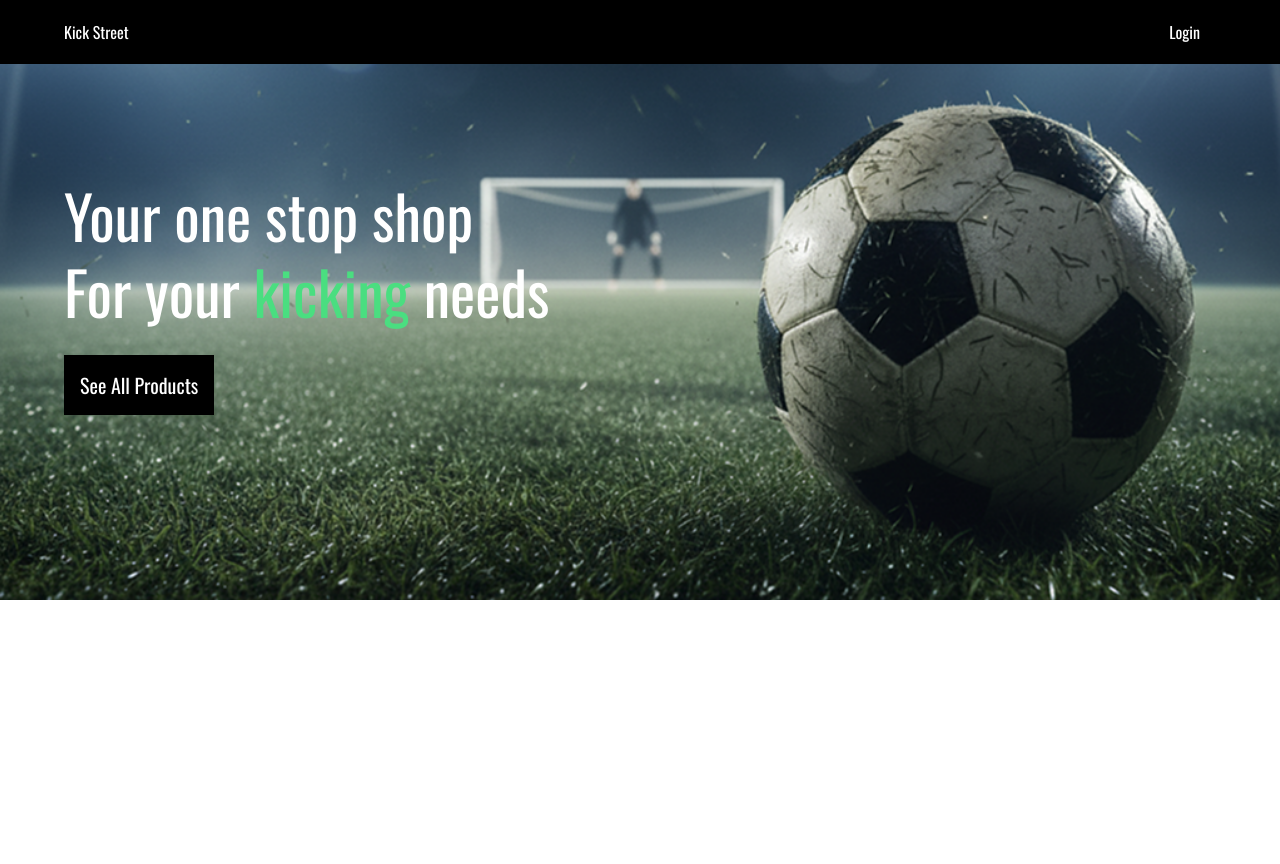
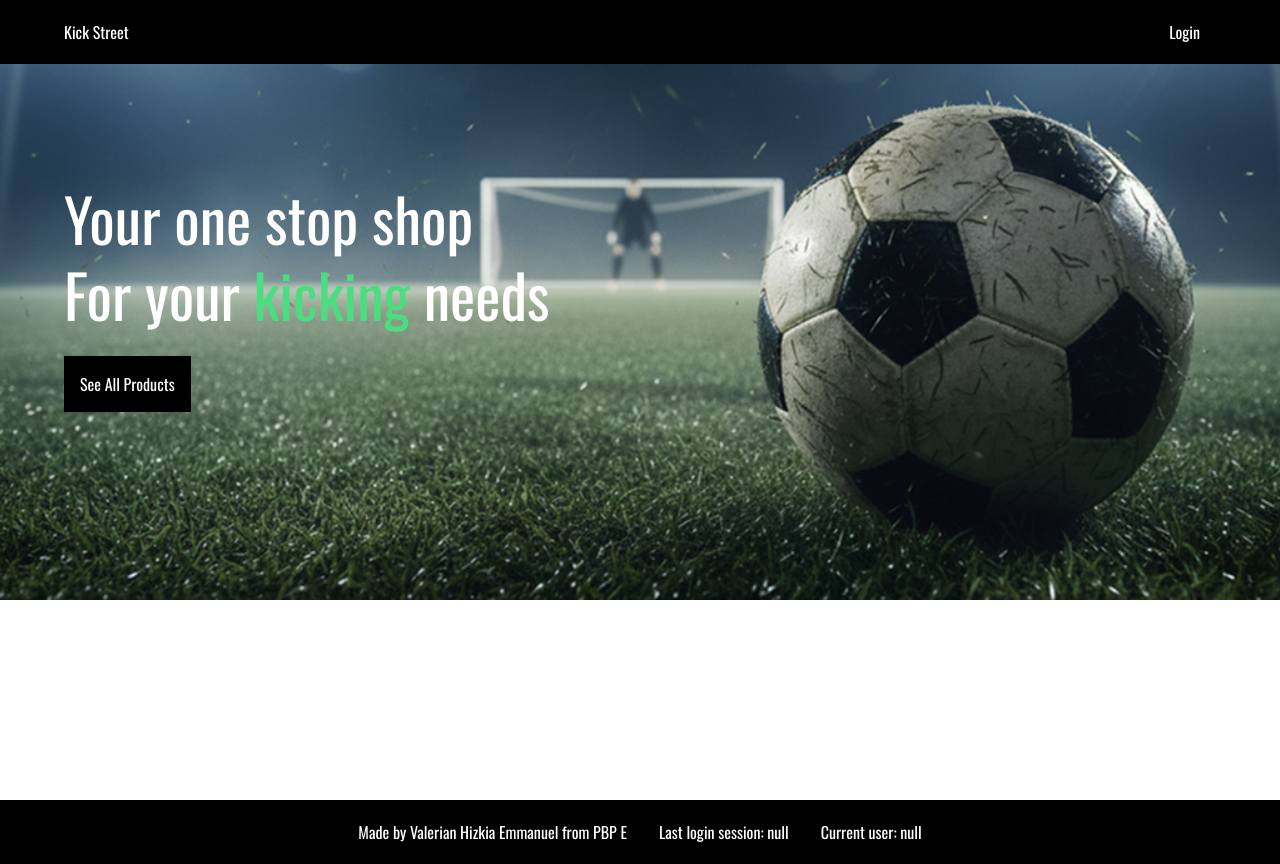
Before and after one commit to Kritzeey/kick-street, a Django app: page / in a window 1280 px wide. Before the commit the page ends 600 px from the top, so only its background shows below. Run offline with Django 5.2, Linux system fonts and the light colour scheme; some libraries are stand-ins or nearby versions.

Commit message:
feat: add footer

```diff
--- a/main/templates/main.html
+++ b/main/templates/main.html
@@ -9,7 +9,8 @@
         <section class="h-[75dvh] w-full overflow-hidden relative">
             <img class="w-full h-full object-cover" src="{% static 'image/football_field.png' %}" alt="football field">
 
-            <div class="absolute inset-0 h-full flex flex-col gap-4 text-6xl text-white justify-center max-w-6xl w-full mx-auto">
+            <div class="absolute inset-0 h-full flex flex-col gap-8 text-white justify-center max-w-6xl w-full mx-auto">
+                <div class="flex flex-col gap-4">
                     <p class="text-6xl">
                         Your one stop shop
                     </p>
@@ -17,13 +18,16 @@
                     <p class="text-6xl">
                         For your <span class="text-green-400">kicking</span> needs
                     </p>
+                </div>
 
                 <div class="w-full">
-                    <button class="text-xl bg-black p-4">
+                    <button class="bg-black p-4">
                         See All Products
                     </button>
                 </div>
             </div>
         </section>
     </main>
+
+    {% include 'partials/footer.html' %}
 {% endblock content %}
--- /dev/null
+++ b/main/templates/partials/footer.html
@@ -0,0 +1,13 @@
+<footer class="h-16 bg-black flex text-white items-center justify-center gap-8">
+    <p>
+        Made by {{ name }} from {{ class }}
+    </p>
+
+    <p>
+        Last login session: null
+    </p>
+
+    <p>
+        Current user: null
+    </p>
+</footer>
--- a/main/templates/partials/navbar.html
+++ b/main/templates/partials/navbar.html
@@ -1,7 +1,7 @@
 <header class="w-full z-50 fixed h-16 bg-black text-white">
     <div class="max-w-6xl w-full flex items-center justify-between mx-auto h-full">
         <a>
-            Kick Street
+            {{ app_name }}
         </a>
 
         <a class="h-full items-center justify-center flex hover:text-black cursor-pointer duration-200 hover:bg-white px-4">
--- a/main/views.py
+++ b/main/views.py
@@ -3,9 +3,9 @@ from django.shortcuts import render
 # Create your views here.
 def show_main(request):
     context = {
-        "npm": 2406495382,
+        "app_name": "Kick Street",
         "name": "Valerian Hizkia Emmanuel",
-        "class": "PBP E"
+        "class": "PBP E",
     }
 
     return render(request, "main.html", context)
```
Lines whose indentation alone changed are shown as unchanged.
